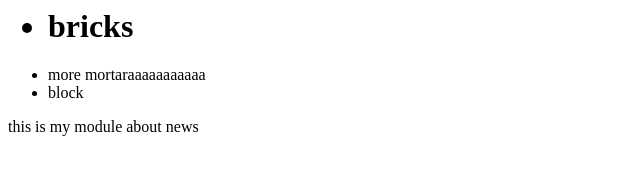
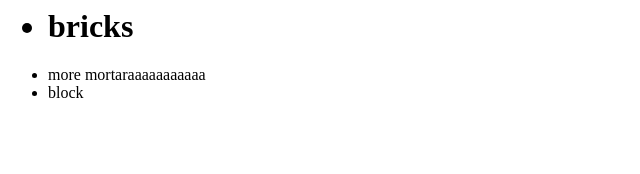
Before and after one commit to bethesdasoon/newGitTest, a plain HTML site: page index.html in a window 1280 px wide. Shown: the whole page, without its empty margins (0-640 px from the left). Drawn offline with Linux system fonts and the light colour scheme.

Commit message:
deleted module two

```diff
--- a/index.html
+++ b/index.html
@@ -12,11 +12,7 @@
 
 	</module-one>
 
-	<module-two>
-	 <div>
-	  this is my module about news
-	  </div>
-	</module-two>
+
 	 </body>
 
 </html>
```
